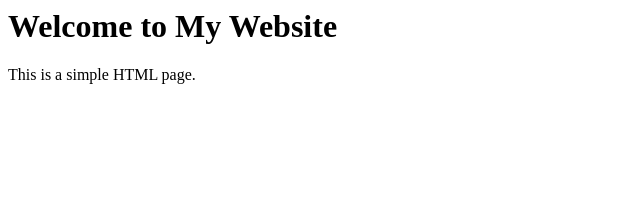
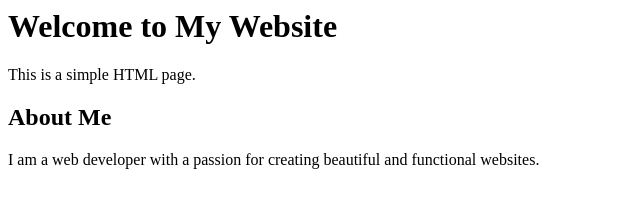
Before and after one commit to aitorcontrerasss/Exemple1, a plain HTML site: page Index.html in a window 1280 px wide. Shown: the whole page, without its empty margins (0-640 px from the left). Drawn offline with Linux system fonts and the light colour scheme.

Commit message:
Afegit pàgina about

```diff
--- a/Index.html
+++ b/Index.html
@@ -5,5 +5,9 @@
   <body>
     <h1>Welcome to My Website</h1>
     <p>This is a simple HTML page.</p>
+    <div>
+      <h2>About Me</h2>
+      <p>I am a web developer with a passion for creating beautiful and functional websites.</p>
+    </div>
   </body>
 </html>
```
Also changed, not shown: about.html (added, +9 -0 lines).
